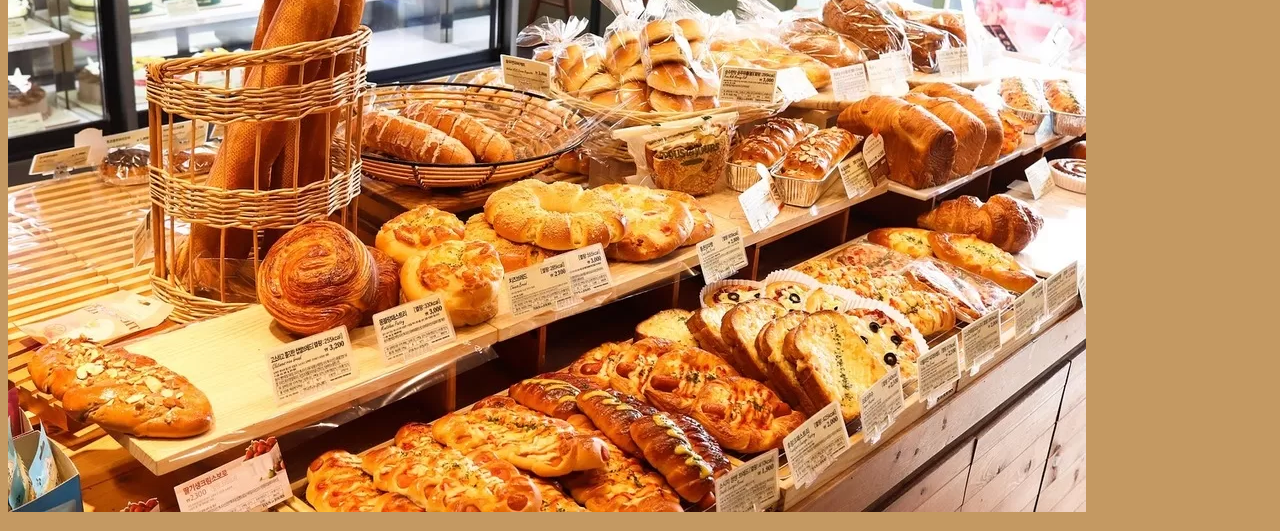
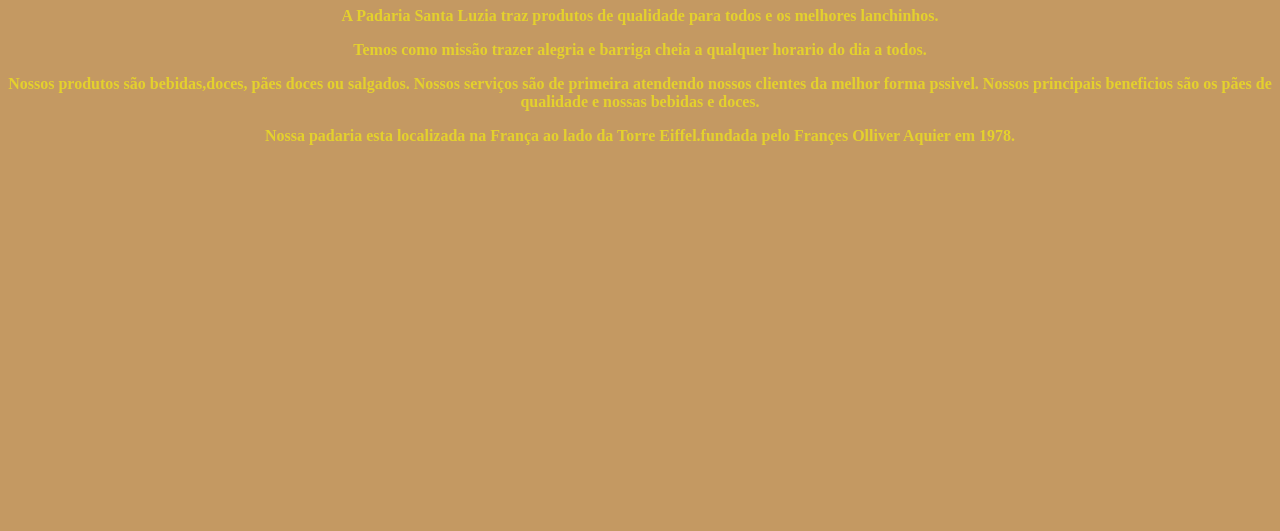
Before and after one commit to gui2007/trabalhofinal, a plain HTML site: page index.html in a window 1280 px wide. Shown: the part 101-632 px from the top of the page. Drawn offline with Linux system fonts and the light colour scheme.

Commit message:
index.html

```diff
--- a/index.html
+++ b/index.html
@@ -6,7 +6,7 @@
     <link rel="stylesheet" href="style.css">
   </head>
   <body>
-    <img src="imagem1.jpg">
+    <img src="imagem.jpg2">
     <h1>Padaria Santa Luzia</h1>
     <p><b>A Padaria Santa Luzia traz produtos de qualidade para todos e os melhores lanchinhos.</b></p>
     <p><b>Temos como missão trazer alegria e barriga cheia a qualquer horario do dia a todos.</b></p>
```
